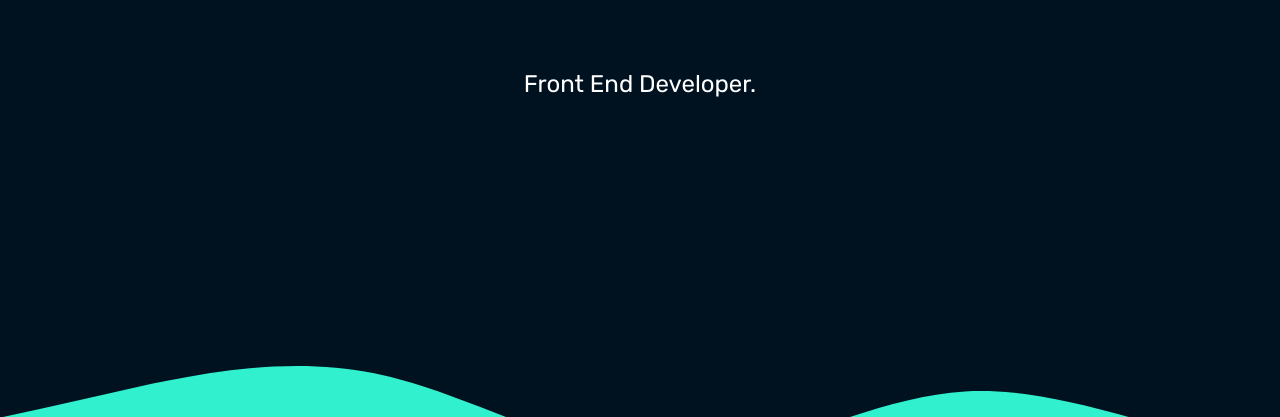
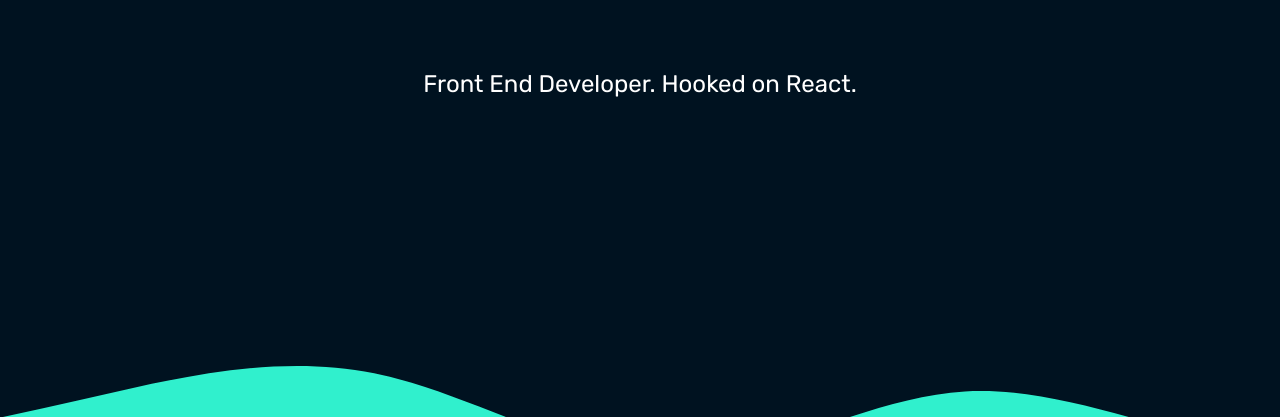
Before and after one commit to JanmayP/personal-website, a plain HTML site: page index.html in a window 1280 px wide. Shown: the part 383-800 px from the top of the page. Drawn offline with Linux system fonts and the light colour scheme.

Commit message:
Minor Changes

```diff
--- a/index.html
+++ b/index.html
@@ -24,8 +24,7 @@
     <div class="content">
       <h2>Hi, I'm <span class="green">Janmay!</span></h2>
       <p>
-        Front End Developer.
-        <!-- ADD ANOTHER CHEEKY PHRASE -->
+        Front End Developer. Hooked on React.
       </p>
     </div>
   </section>
```
Also changed, not shown: info.html (+1 -1 lines).
